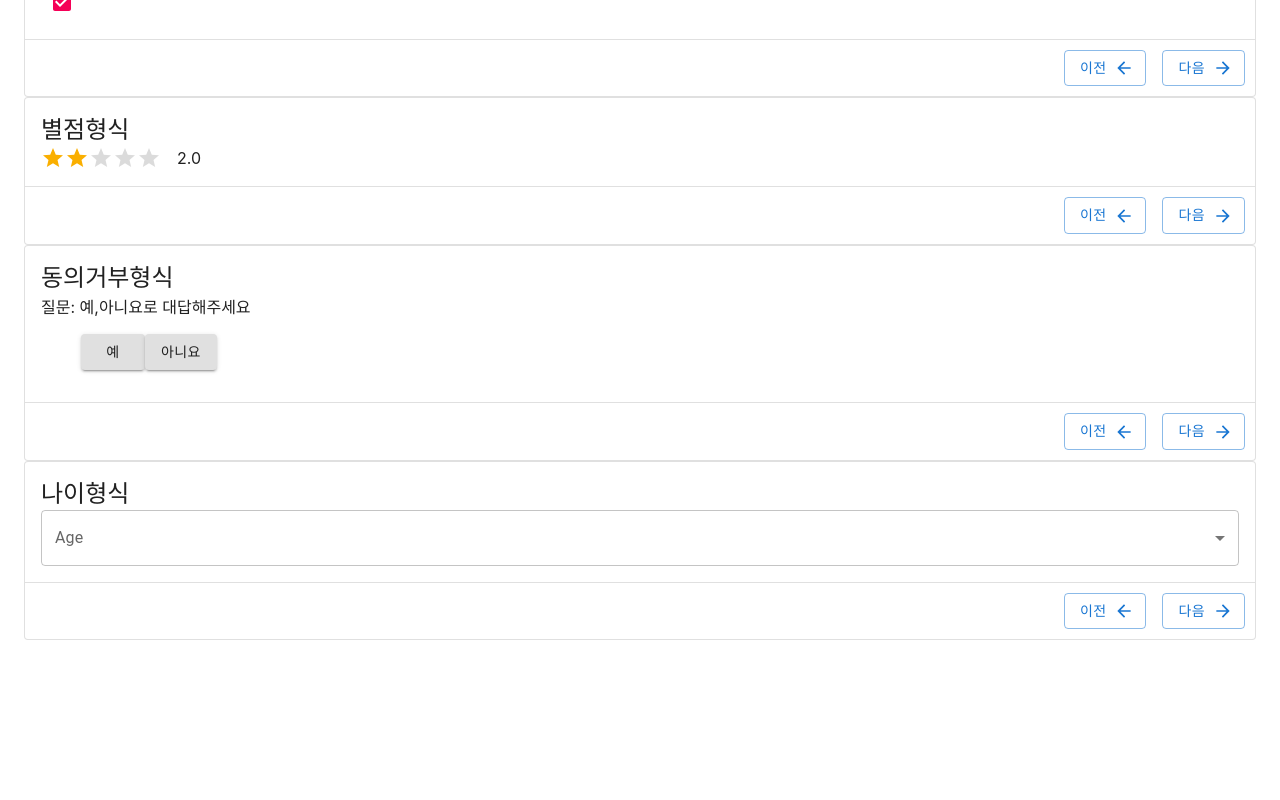
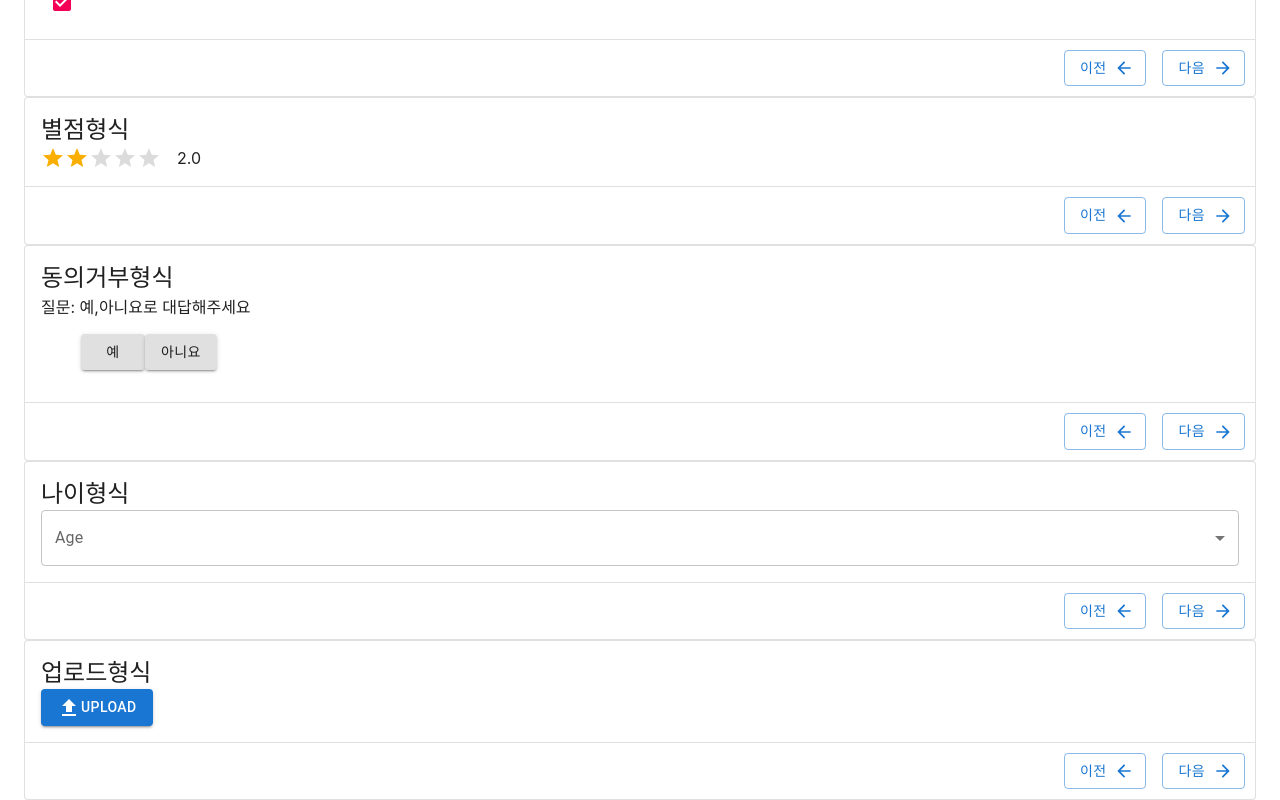
Before and after one commit to forwarder1121/survey_tool, a React (Create React App) app: page / in a window 1280 px wide. Shown: the part 908-1708 px from the top of the page. Before the commit the page ends 1548 px from the top, so only its background shows below. Built offline with nearby package versions, Linux system fonts and the light colour scheme.

Commit message:
[컴포넌트 추가] UploadType - 기본적인 형태 완료

```diff
--- a/src/components/layouts/Content.js
+++ b/src/components/layouts/Content.js
@@ -15,6 +15,7 @@ const Content = () => {
     5: { id: "5", type: "starType", title: "별점형식" },
     6: { id: "6", type: "yesNoType", title: "동의거부형식" },
     7: { id: "7", type: "ageType", title: "나이형식" },
+    8: { id: "8", type: "uploadType", title: "업로드형식" },
   });
   return (
     <Container>
--- a/src/components/layouts/contents/Question.js
+++ b/src/components/layouts/contents/Question.js
@@ -8,6 +8,7 @@ import StarType from "./questions/StarType";
 import YesNoType from "./questions/YesNoType";
 import AgeType from "./questions/AgeType";
 import NoticeType from "./questions/NoticeType";
+import UploadType from "./questions/UploadType";
 import Title from "./questions/Title";
 import Card from "@mui/material/Card";
 import CardContent from "@mui/material/CardContent";
@@ -160,6 +161,22 @@ const Question = props => {
       </Card>
     );
   }
+
+  if (type === "uploadType") {
+    return (
+      <Card variant="outlined">
+        <CardContent>
+          <Title title={title} />
+          <UploadType />
+        </CardContent>
+        <Divider />
+        <Stack spacing={2} direction="row" className="lowerButtons">
+          <PreviousButton />
+          <NextButton />
+        </Stack>
+      </Card>
+    );
+  }
 };
 
 export default Question;
--- /dev/null
+++ b/src/components/layouts/contents/questions/UploadType.js
@@ -0,0 +1,21 @@
+import React from "react";
+import { styled } from "@mui/material/styles";
+import Button from "@mui/material/Button";
+import FileUploadIcon from "@mui/icons-material/FileUpload";
+
+const Input = styled("input")({
+  display: "none",
+});
+
+const UploadType = () => {
+  return (
+    <label>
+      <Input multiple type="file" />
+      <Button variant="contained" component="span">
+        <FileUploadIcon />
+        Upload
+      </Button>
+    </label>
+  );
+};
+export default UploadType;
```
